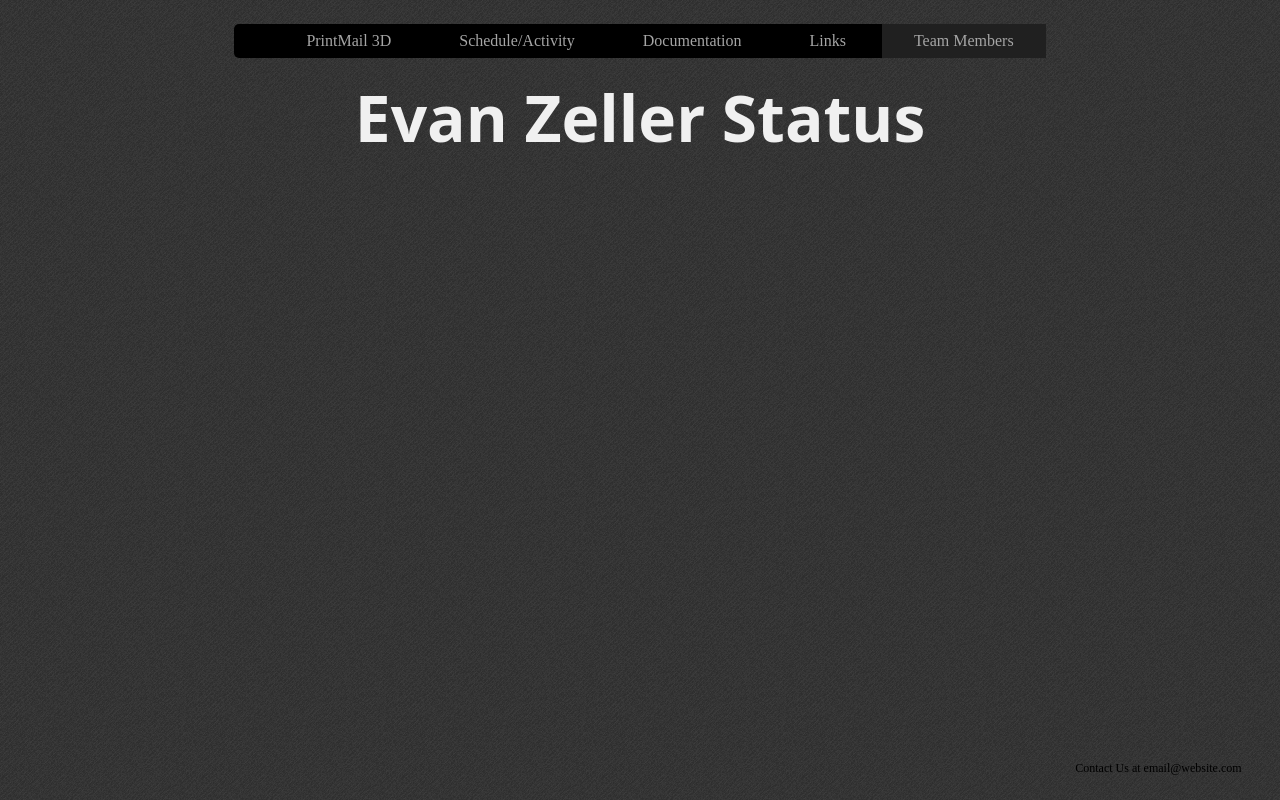
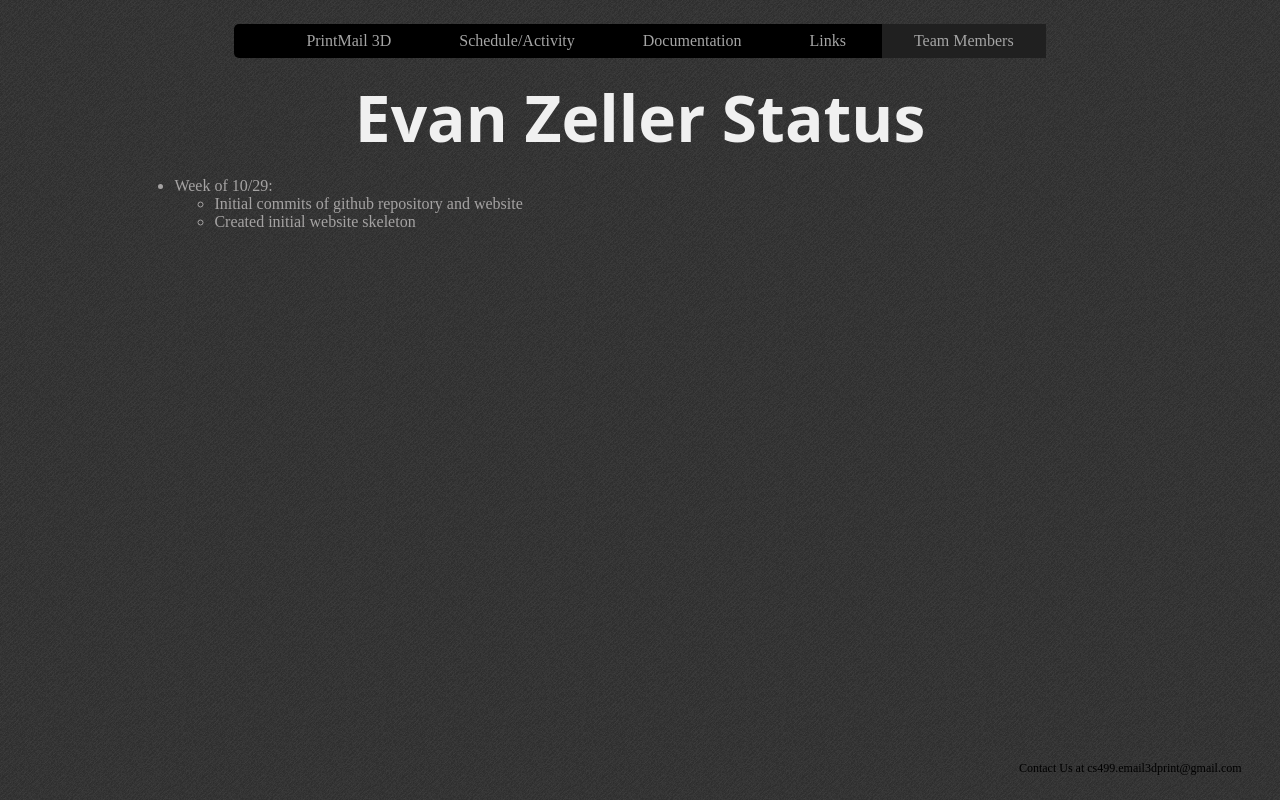
Before and after one commit to collexion/emailto3dprint, a plain HTML site: page html/ezstatus.html in a window 1280 px wide. Drawn offline with Linux system fonts and the light colour scheme; a web font is replaced by a local one.

Commit message:
Website updates
Signed-off-by: Evan Zeller <evanrzeller@gmail.com>

```diff
--- a/html/ezstatus.html
+++ b/html/ezstatus.html
@@ -40,8 +40,15 @@
 
 	<!-- Text section -->
 	<p id="container">
-		<div id="content"></div>
-		<div id="signature">Contact Us at email@website.com</div>
+		<div id="content">
+        <ul>
+            <li>Week of 10/29:</li>
+            <ul>
+                <li>Initial commits of github repository and website</li>
+                <li>Created initial website skeleton</li>
+            </ul>
+        </div>
+		<div id="signature">Contact Us at cs499.email3dprint@gmail.com</div>
 	</p>
 
 
```
Also changed, not shown: html/awstatus.html (+1 -1 lines), html/ckstatus.html (+1 -1 lines), html/documentation.html (+1 -1 lines), html/schedule.html (+1 -1 lines), html/teammembers.html (+1 -1 lines), index.html (+1 -1 lines).
